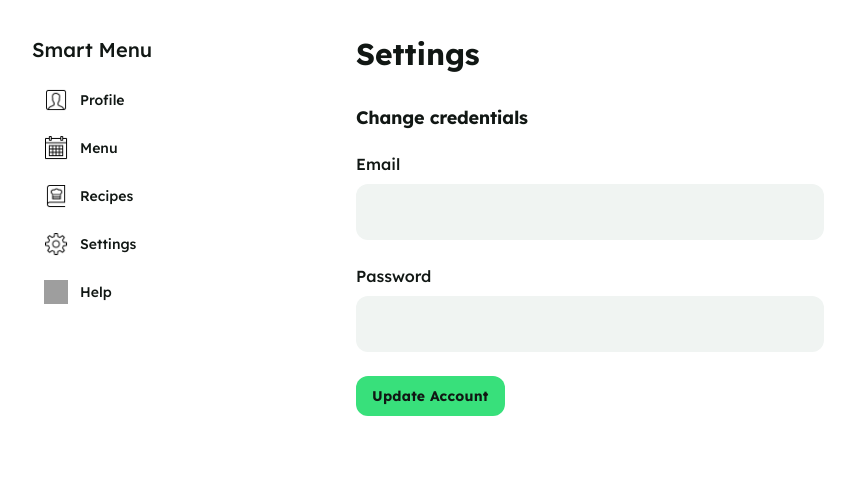
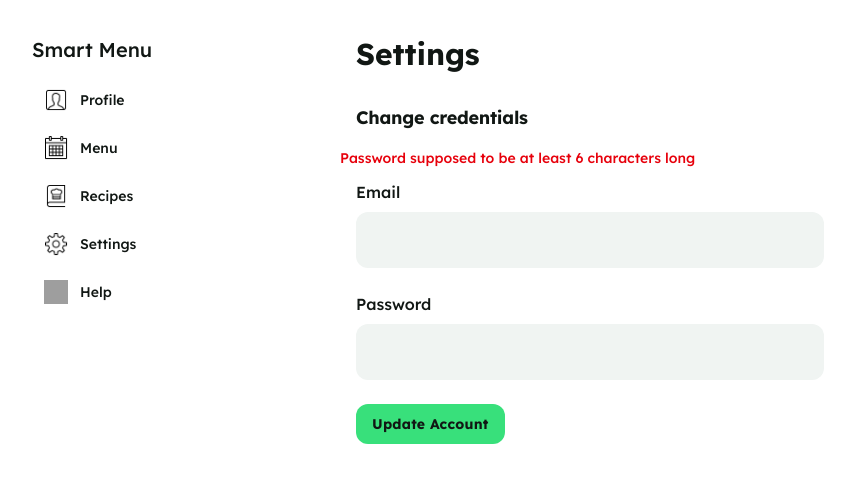
Before and after one commit to desprd/smart-menu-app, a React (Vite) app in the folder client/: page /settings in a window 1280 px wide. Both pictures are taken after a click on the button "Update Account". Shown: the top 482 px of the page, without its empty margins (8-863 px from the left). Built offline with nearby package versions, Linux system fonts and the light colour scheme; grey boxes are pictures that could not be loaded.

Commit message:
Add client: error handling for Settings page

```diff
--- a/client/src/pages/Settings.tsx
+++ b/client/src/pages/Settings.tsx
@@ -4,10 +4,20 @@ import SubmitButton from "../components/SubmitButton";
 import FormInput from "../components/FormInput";
 
 const Settings: React.FC = () => {
-  const handleSubmit = () => {};
   const [email, setEmail] = useState("");
   const [password, setPassword] = useState("");
-
+  const [errorMessage, setErrorMessage] = useState("");
+  const handleSubmit = () => {
+    if (password.length < 6) {
+      setErrorMessage("Password supposed to be at least 6 characters long");
+      return;
+    }
+    if (!email.includes("@") || !email.includes(".")) {
+      setErrorMessage("Please enter a valid email address");
+      return;
+    }
+    console.log("Changed:", { email, password });
+  };
   return (
     <div className="relative flex min-h-screen flex-col bg-white group/design-root overflow-x-hidden font-lexend">
       <div className="layout-container flex h-full grow flex-col">
@@ -24,6 +34,11 @@ const Settings: React.FC = () => {
             <h3 className="text-[#111714] text-lg font-bold tracking-[-0.015em] px-4 pb-2 pt-4">
               Change credentials
             </h3>
+            {errorMessage && (
+              <div className="text-red-600 text-sm font-medium px-2 md:px-0 pt-2">
+                {errorMessage}
+              </div>
+            )}
             <FormInput
               value={email}
               onChange={setEmail}
```
